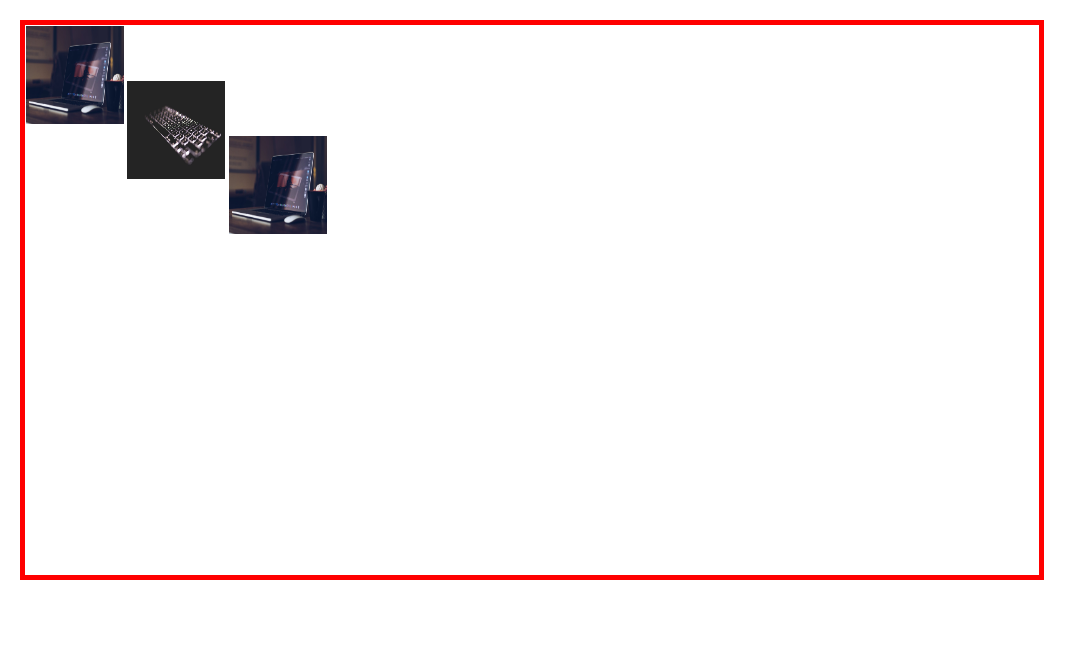
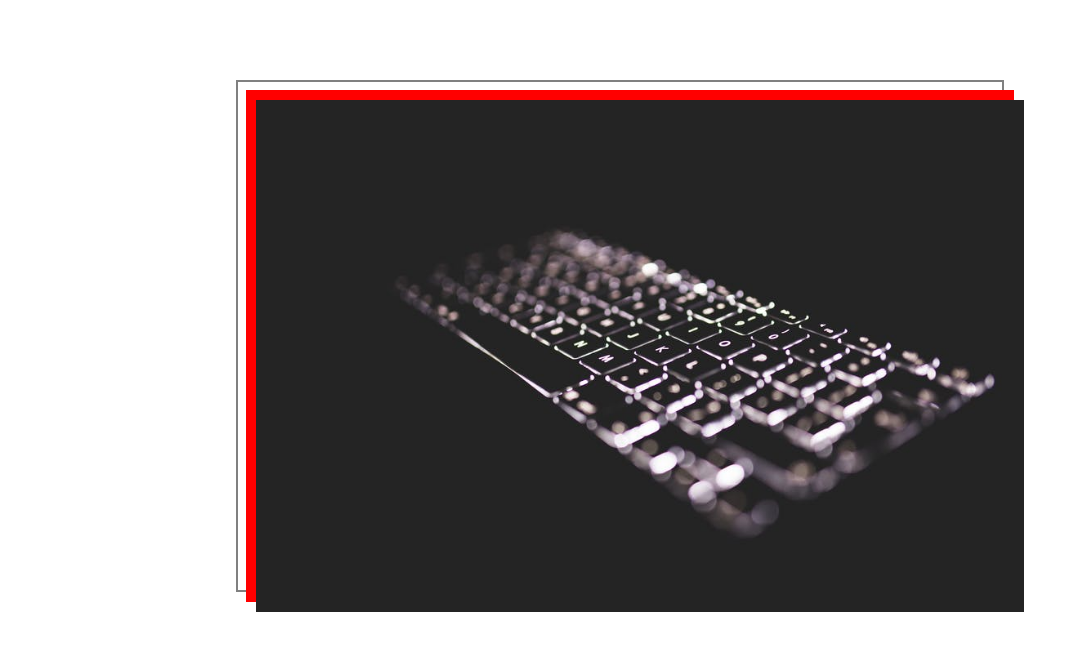
Before and after one commit to lance28-beep/CSS_myNotes, a plain HTML site: page index.html in a window 1280 px wide. Shown: the whole page, without its empty margins (0-1087 px from the left). Drawn offline with Linux system fonts and the light colour scheme.

Commit message:
::Before And ::After Pseudo Elements

```diff
--- a/index.html
+++ b/index.html
@@ -10,10 +10,8 @@
   <!-- html file -->
   <!-- PlaygroundCSSonly -->
   <body>
-    <div class="banner">
-      <img class="one" src="./img/big-image.jpeg" alt="" />
-      <img class="two" src="./img/small-image.jpg" alt="" />
-      <img class="three" src="./img/big-image.jpeg" alt="" />
+    <div>
+      <img src="./img/small-image.jpg" alt="" />
     </div>
   </body>
 </html>
--- a/style.css
+++ b/style.css
@@ -4,30 +4,46 @@
   box-sizing: border-box;
 }
 
-.banner {
-  margin: 20px;
-  width: 80vw;
-  height: 70vh;
-  border: 5px solid red;
+div {
+  width: 60vw;
+  margin: 100px auto;
   position: relative;
 }
+
 img {
-  width: 100px;
-  height: 100px;
+  width: 100%;
+  display: block;
+}
+
+div::before {
+  content: '';
+  border: 2px solid grey;
+  width: 100%;
+  height: 100%;
   position: absolute;
-  border: 1px solid white;
+  box-sizing: border-box;
+  top: -20px;
+  left: -20px;
+  z-index: -1;
+  transition: all 0.5s linear;
 }
-.one {
+
+div::after {
+  content: '';
+  border: 2px solid red;
+  background-color: red;
+  width: 100%;
+  height: 100%;
+  position: absolute;
+  box-sizing: border-box;
+  top: -10px;
+  left: -10px;
+  z-index: -1;
+  transition: all 0.5s linear;
+}
+
+div:hover::after,
+div:hover::before {
   top: 0;
   left: 0;
 }
-.two {
-  top: 10%;
-  left: 10%;
-  z-index: 1;
-}
-.three {
-  top: 20%;
-  left: 20%;
-  z-index: -1;
-}
```
Also changed, not shown: img/beforeAfter.PNG (added), 1 other file.
